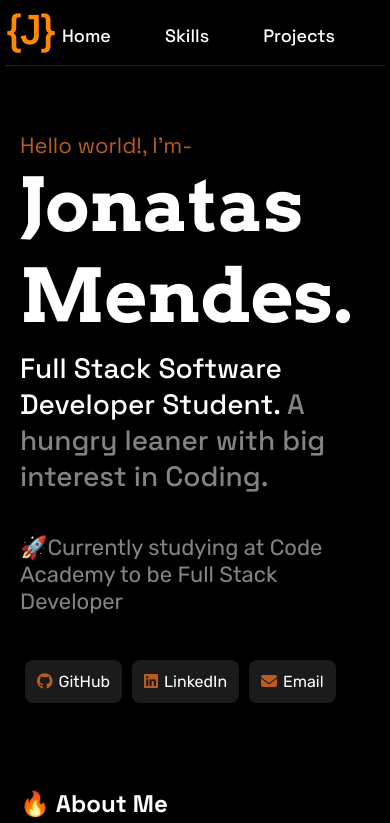
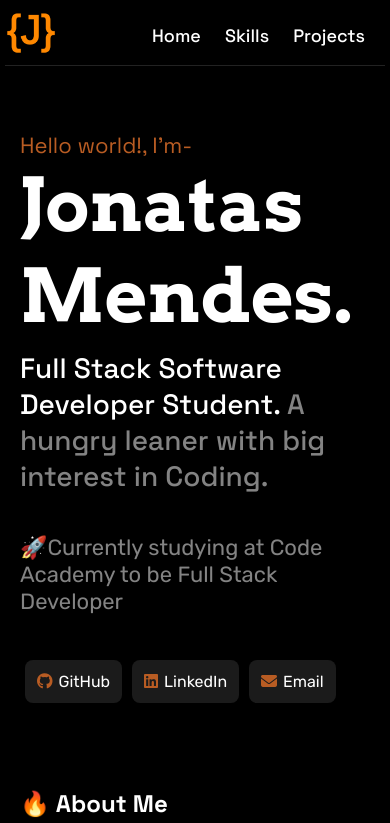
Before and after one commit to Jonatas-01/PortifolioSite, a plain HTML site: page index.html in a window 390 px wide. Shown: the top 823 px of the page. Drawn offline with Linux system fonts and the light colour scheme.

Commit message:
nav changed in mobile

```diff
--- a/assets/css/style.css
+++ b/assets/css/style.css
@@ -300,6 +300,11 @@ footer{
         font-size: 22px;
     }
 
+    .anchor-nav{
+        margin-right: 20px;
+        margin-left: 20;
+    }
+
     .anchor-click{
         padding: 12px;
         border-radius: 8px;
```
